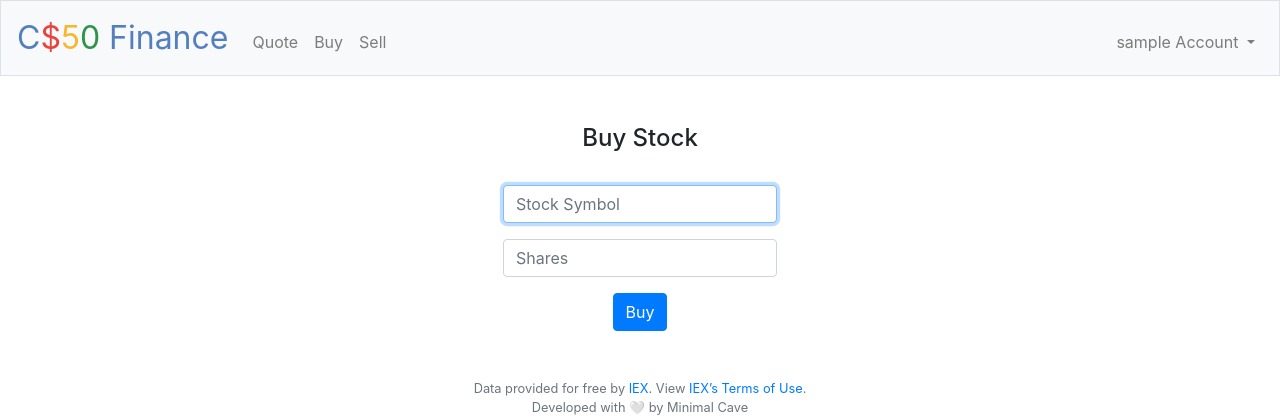
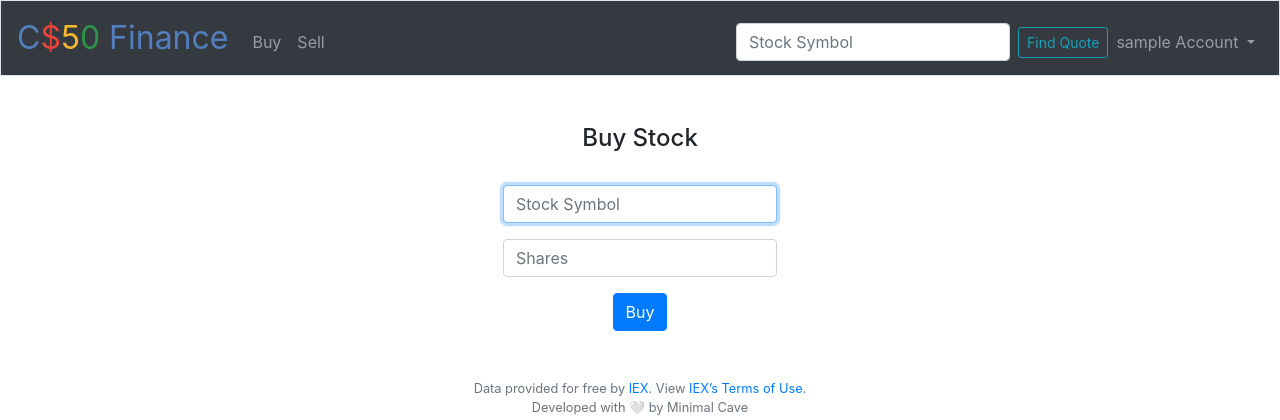
Before and after one commit to anilgeorge04/stocktrade-flask, a Flask app: page /buy in a window 1280 px wide. Shown: the top 420 px of the page. Run offline with Flask 2, Linux system fonts and the light colour scheme; the visitor is signed in with stand-in values (Sample User, id 1); some libraries are stand-ins or nearby versions.

Commit message:
quote search bar in nav

```diff
--- a/app.py
+++ b/app.py
@@ -85,7 +85,8 @@ def buy():
         # Fetch share details with API lookup
         quote_details = lookup(request.form.get("symbol"))
         if quote_details == None:
-            return apology("invalid symbol", 403)
+            flash("Invalid symbol!")
+            return redirect("/buy")
         else:
             price = quote_details["price"]
             cash_row = db.execute(
@@ -100,7 +101,7 @@ def buy():
                 db.execute("INSERT INTO purchases(symbol, shares, price, user_id) \
                     VALUES(:symbol, :shares, :price, :user_id)",
                            symbol=quote_details["symbol"], shares=shares, price=price, user_id=session["user_id"])
-                flash("Success: Debited cash and bought stock")
+                flash("Success: Purchased stock and debited cash")
                 return redirect("/")
 
     # User reached route via GET (as by clicking a link or via redirect)
--- a/templates/index.html
+++ b/templates/index.html
@@ -7,8 +7,8 @@
 {% if portfolio|length < 1 %}
 <h4>📒 No shares here!</h4><br>
 <p>Click <a href="/buy">here</a> to buy new shares</p><br>
-<p class="bg-light">Cash Balance: {{ balance|usd }}</p>
-<p class="bg-dark text-white">Overall Portfolio Value: {{ overall|usd }}</p>
+<p class="bg-light text-black-50">Cash Balance: {{ balance|usd }}</p>
+<p class="bg-dark text-white-50">Overall Portfolio Value: {{ overall|usd }}</p>
 {% else %}
 <table class="table table-hover table-sm">
     <thead class="thead-dark">
--- a/templates/layout.html
+++ b/templates/layout.html
@@ -18,7 +18,7 @@
 </head>
 
 <body>
-    <nav class="navbar navbar-expand-md navbar-light bg-light border">
+    <nav class="navbar navbar-expand-md navbar-dark bg-dark border">
         <a class="navbar-brand" href="/"><span class="blue">C</span><span class="red">$</span><span
                 class="yellow">5</span><span class="green">0</span> <span class="blue">Finance</span></a>
         <button aria-controls="navbar" aria-expanded="false" aria-label="Toggle navigation" class="navbar-toggler"
@@ -28,11 +28,14 @@
         <div class="collapse navbar-collapse" id="navbar">
             {% if session.user_id %}
             <ul class="navbar-nav mr-auto mt-2">
-                <li class="nav-item"><a class="nav-link" href="/quote">Quote</a></li>
                 <li class="nav-item"><a class="nav-link" href="/buy">Buy</a></li>
                 <li class="nav-item"><a class="nav-link" href="/sell">Sell</a></li>
             </ul>
             <ul class="navbar-nav ml-auto mt-2">
+                <form action="/quote" method="post" class="form-inline my-2 my-lg-0">
+                    <input autocomplete="off" class="form-control mr-sm-2" name="symbol" type="search" placeholder="Stock Symbol" aria-label="Stock Symbol" pattern="[a-zA-Z]+" title="Symbol contains only alphabets">
+                    <button class="btn btn-sm btn-outline-info my-2 my-sm-0" type="submit">Find Quote</button>
+                </form>
                 <li class="nav-item dropdown">
                     <a class="nav-link dropdown-toggle" href="#" id="navbarDropdown" role="button"
                         data-toggle="dropdown" aria-haspopup="true" aria-expanded="false">
```
